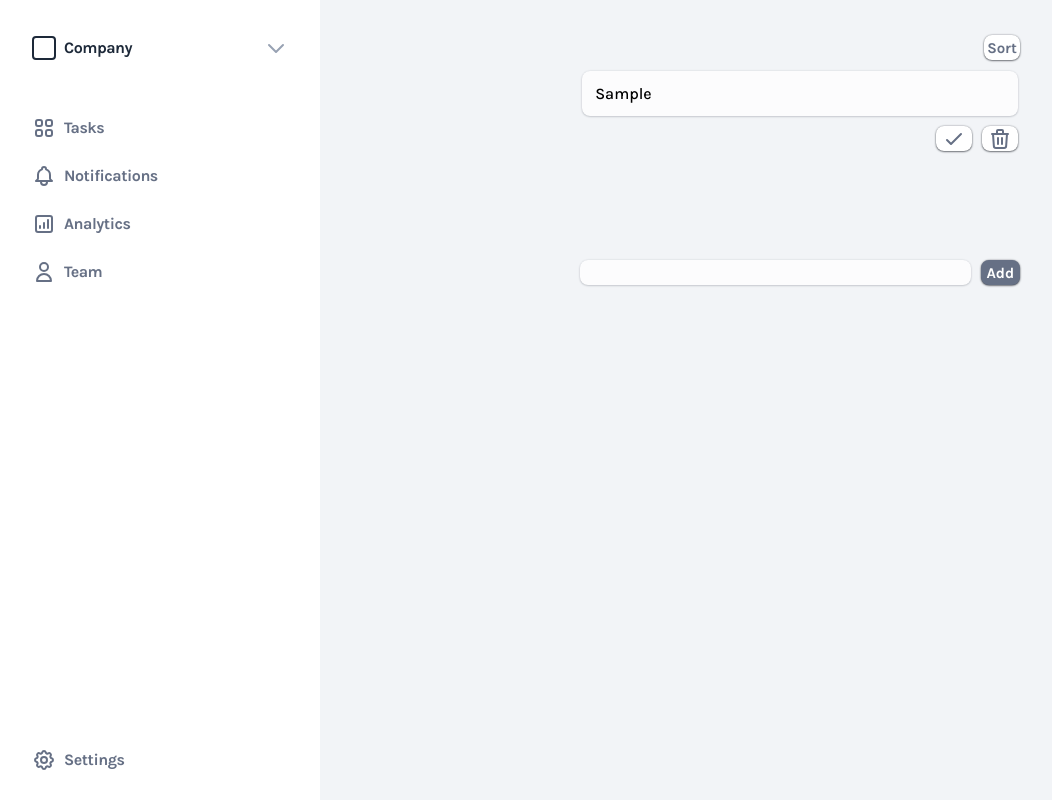
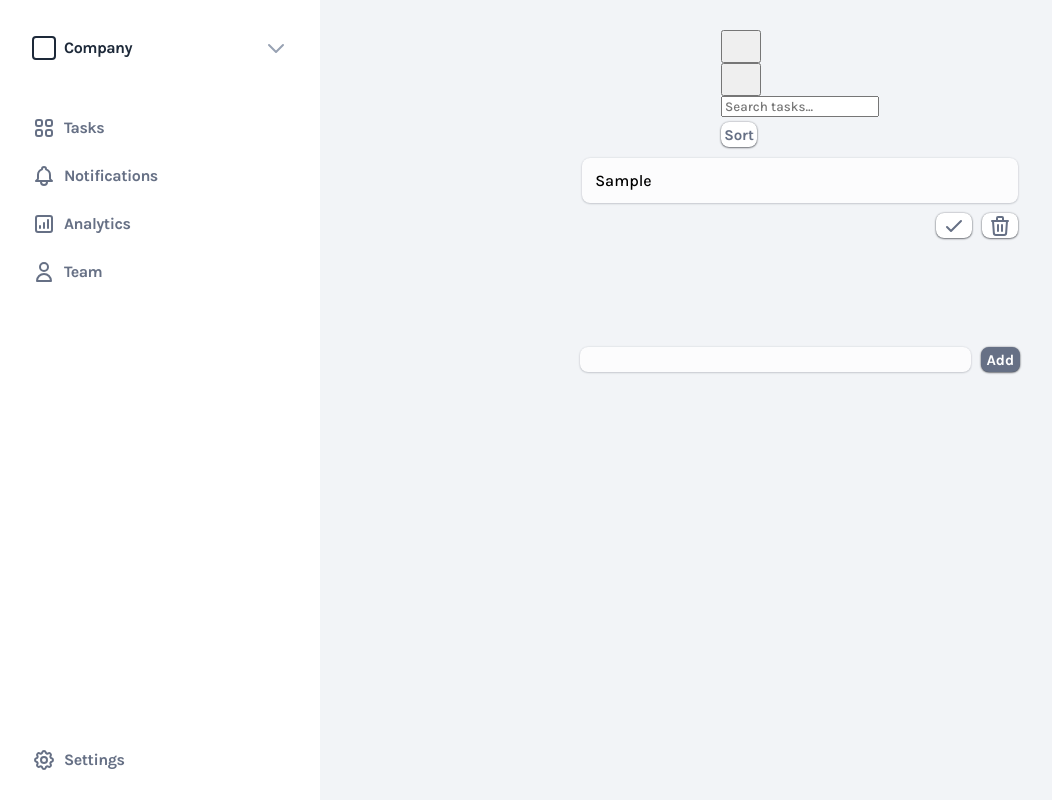
Before and after one commit to Anteen/TODO, a plain HTML site: page index.html in a window 1280 px wide. Both pictures are taken after typing "Sample" into the empty fields and a click on the button "Add". Shown: the whole page, without its empty margins (0-1052 px from the left). Drawn offline with Linux system fonts and the light colour scheme.

Commit message:
Update index.html

```diff
--- a/index.html
+++ b/index.html
@@ -31,7 +31,6 @@
                                         </svg>
                                 </li>
                                 <li class="menu__link-title">Tasks</li>
-                                <!-- <li class="menu__link-task-counter"><span class="menu__link-task-counter_number">1</span></li> -->
                             </ul>
                         </li>
                         <li tabindex="3" class="menu__navigation">
@@ -83,14 +82,64 @@
     </section>
     <section class="main-todo-list">
         <div class="main-todo-list__container">
-            <div class="main-todo-list__sort-button-wrapper">
+            <div class="main-todo-list__active-list-buttons-wrapper-unactive">
+                <div class="main-todo-list__change-all-wrapper">
+                    <div class="main-todo-list__accept-all-button-wrapper">
+                        <button class="main-todo-list__accept-all-button" data-action="acceptAll" type="button">
+                            <svg width="24" height="24" viewBox="0 0 24 24" fill="none" xmlns="http://www.w3.org/2000/svg">
+                                <path d="M9 12L11 14L15 10M21 12C21 16.9706 16.9706 21 12 21C7.02944 21 3 16.9706 3 12C3 7.02944 7.02944 3 12 3C16.9706 3 21 7.02944 21 12Z"  stroke-width="2" stroke-linecap="round" stroke-linejoin="round"/>
+                                </svg>
+                        </button>
+                    </div>
+                    <div class="main-todo-list__delete-all-button-wrapper">
+                        <button class="main-todo-list__delete-all-button" data-action="deleteAll" type="button">
+                            <svg width="24" height="24" viewBox="0 0 24 24" fill="none" xmlns="http://www.w3.org/2000/svg">
+                                <path d="M10 14L12 12M12 12L14 10M12 12L10 10M12 12L14 14M21 12C21 16.9706 16.9706 21 12 21C7.02944 21 3 16.9706 3 12C3 7.02944 7.02944 3 12 3C16.9706 3 21 7.02944 21 12Z"  stroke-width="2" stroke-linecap="round" stroke-linejoin="round"/>
+                            </svg>
+                        </button>
+                    </div>
+                </div>
+                <input type="text" class="main-todo-list__tasks-search" placeholder="Search tasks...">
+                <div class="main-todo-list__sort-button-wrapper">
+                    <button class="main-todo-list__sort-button" data-action="sort" type="button">
+                        <svg width="24" height="24" viewBox="0 0 24 24" fill="none" xmlns="http://www.w3.org/2000/svg" class="main-todo-list__sort-button_img">
+                            <path d="M5 15L12 8L19 15" stroke-width="2" stroke-linecap="round" stroke-linejoin="round"/>
+                            </svg>
+                    </button>
+                </div>
+            </div>
+            <!-- <div class="main-todo-list__sort-button-wrapper">
                 <button class="main-todo-list__sort-button" data-action="sort" type="button">
-                    <!-- <svg width="24" height="24" viewBox="0 0 24 24" fill="none" xmlns="http://www.w3.org/2000/svg" class="main-todo-list__sort-button_img">
+                    <svg width="24" height="24" viewBox="0 0 24 24" fill="none" xmlns="http://www.w3.org/2000/svg" class="main-todo-list__sort-button_img">
                         <path d="M5 15L12 8L19 15" stroke-width="2" stroke-linecap="round" stroke-linejoin="round"/>
-                        </svg> -->
+                        </svg>
                 </button>
+            </div> -->
+            <div class="main-todo-list__tasks-list" id="tasks">
+                <!-- <div id="${task.id}" class="main-todo-list__task-wrappper">
+                    <div class="main-todo-list__task">
+                        <input type="text" class="main-todo-list__edit-task-input">
+                        <button type="submit" class="main-todo-list__task-button_edit">Save</button>
+                    </div>
+                    <div class="main-todo-list__button-wrapper">
+                        <button class="main-todo-list__correct-button" data-action="correct">
+                            <svg width="24" height="24" viewBox="0 0 24 24" fill="none" xmlns="http://www.w3.org/2000/svg">
+                                <path d="M15.2322 5.23223L18.7678 8.76777M16.7322 3.73223C17.7085 2.75592 19.2915 2.75592 20.2678 3.73223C21.2441 4.70854 21.2441 6.29146 20.2678 7.26777L6.50006 21.0355H3.00006V17.4644L16.7322 3.73223Z" stroke-width="2" stroke-linecap="round" stroke-linejoin="round"/>
+                                </svg>
+                        </button>
+                        <button class="main-todo-list__complete-button" data-action="complete">
+                            <svg width="24" height="24" viewBox="0 0 24 24" fill="none" xmlns="http://www.w3.org/2000/svg" class="main-todo-list__complete-button_img">
+                                <path d="M5 13L9 17L19 7" stroke-width="2" stroke-linecap="round" stroke-linejoin="round"/>
+                                </svg>
+                        </button>
+                        <button class="main-todo-list__delete-button" data-action="delete">
+                            <svg width="24" height="24" viewBox="0 0 24 24" fill="none" xmlns="http://www.w3.org/2000/svg" class="main-todo-list__delete-button_img">
+                                <path d="M19 7L18.1327 19.1425C18.0579 20.1891 17.187 21 16.1378 21H7.86224C6.81296 21 5.94208 20.1891 5.86732 19.1425L5 7M10 11V17M14 11V17M15 7V4C15 3.44772 14.5523 3 14 3H10C9.44772 3 9 3.44772 9 4V7M4 7H20" stroke-width="2" stroke-linecap="round" stroke-linejoin="round"/>
+                                </svg>
+                        </button>
+                    </div>
+                </div>     -->
             </div>
-            <div class="main-todo-list__tasks-list" id="tasks"></div>
             <div class="main-todo-list__done-wrapper">
                 <h3 class="main-todo-list__title">DONE</h3>
                 <hr class="main-todo-list__hr">
@@ -126,7 +175,7 @@
             </div>
             <div class="main-todo-list__task-wrapper">
                 <form class="main-todo-list__task-form" id="task-form">
-                    <input type="text" id="add-task" class="main-todo-list__task-input">
+                    <input type="text" id="add-task" class="main-todo-list__task-input" required>
                     <button type="submit" class="main-todo-list__task-button">Add</button>
                 </form>
             </div>
```
